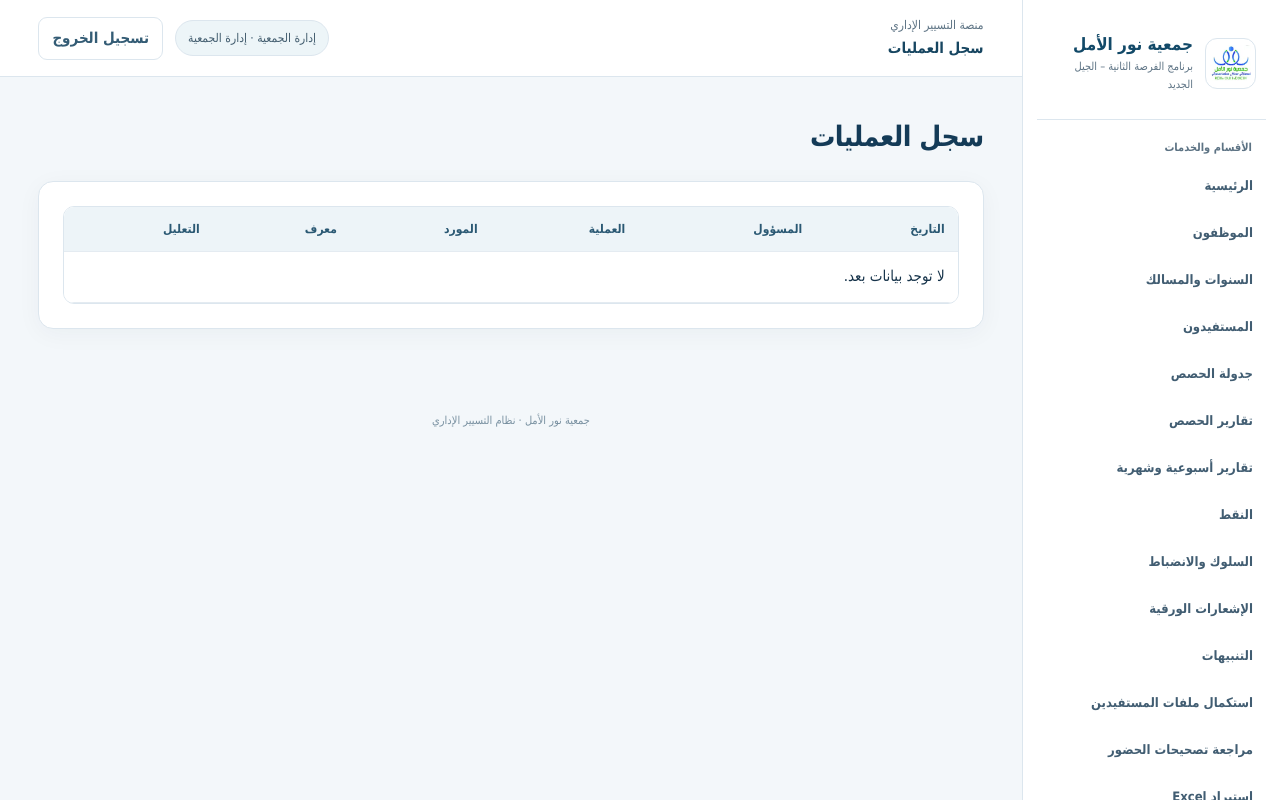
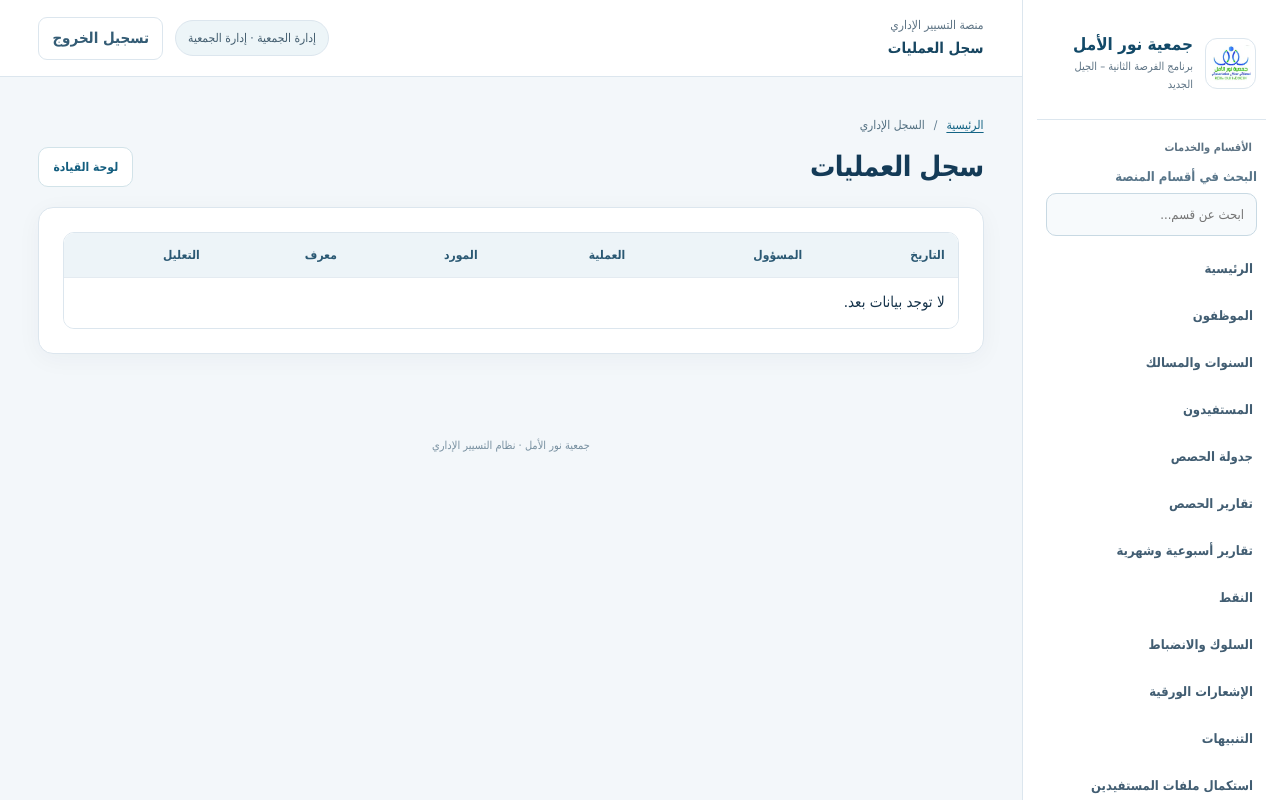
Before and after one commit to mourad-sat/noor-alamal-python-reports, a FastAPI app: page /platform/audit in a window 1280 px wide. Run offline with FastAPI, Linux system fonts and the light colour scheme; the visitor is signed in with stand-in values (Sample User, id 1); data that the repository does not hold is empty.

Commit message:
ui: unify navigation and usability across platform pages
* ui: add sitewide breadcrumbs and searchable accessible navigation

* ui: add privacy-friendly client-side navigation filter

* style: unify sitewide form, navigation and page feedback presentation

* test: cover shared navigation search, breadcrumbs, role safety and escaping

```diff
--- a/platform_v2.py
+++ b/platform_v2.py
@@ -172,6 +172,26 @@ def page(request, user, title, body):
         current = ' aria-current="page"' if active else ""
         nav_items.append(f'<a href="{url}"{current}>{e(label)}</a>')
     nav = "".join(nav_items)
+    # Search never leaves the browser; filtering only hides menu links visually.
+    nav_search = ('<label class="pv2-nav-search-label" for="pv2-nav-filter">'
+                  'البحث في أقسام المنصة</label>'
+                  '<input id="pv2-nav-filter" class="pv2-nav-search" type="search" '
+                  'placeholder="ابحث عن قسم..." autocomplete="off" '
+                  'data-nav-filter="pv2-desktop-links">')
+    mobile_search = ('<label class="pv2-nav-search-label" for="pv2-mobile-filter">'
+                     'البحث في الأقسام</label>'
+                     '<input id="pv2-mobile-filter" class="pv2-nav-search" type="search" '
+                     'placeholder="اسم القسم..." autocomplete="off" '
+                     'data-nav-filter="pv2-mobile-links">')
+    current_section = next((label for label, url in menu if
+        current_path == url or (url != "/platform" and current_path.startswith(url + "/"))), title)
+    breadcrumbs = (
+        '<nav class="pv2-breadcrumbs" aria-label="مسار الصفحة">'
+        '<a href="/platform">الرئيسية</a>'
+        + (f'<span aria-hidden="true">/</span><span aria-current="page">{e(current_section)}</span>'
+           if current_path != "/platform" else "")
+        + '</nav>'
+    )
     username = e(user["name"])
     role_label = e(ROLE_LABELS[user["role"]])
     csrf = post_fields(request.session.get("csrf", ""))
@@ -181,6 +201,7 @@ def page(request, user, title, body):
 <title>{e(title)} | جمعية نور الأمل</title>
 <link rel="stylesheet" href="/static/style.css">
 <link rel="stylesheet" href="/static/platform_ui.css">
+<script src="/static/platform_ui.js" defer></script>
 </head><body class="pv2">
 <a class="pv2-skip" href="#main-content">تجاوز القائمة والوصول إلى المحتوى</a>
 <div class="pv2-layout">
@@ -190,7 +211,9 @@ def page(request, user, title, body):
 <span><strong>جمعية نور الأمل</strong><small>برنامج الفرصة الثانية – الجيل الجديد</small></span>
 </a>
 <p class="pv2-nav-title">الأقسام والخدمات</p>
-<nav class="pv2-links" aria-label="التنقل الرئيسي">{nav}</nav>
+{nav_search}
+<nav id="pv2-desktop-links" class="pv2-links" aria-label="التنقل الرئيسي">{nav}</nav>
+<p class="pv2-nav-no-results" data-empty-for="pv2-desktop-links" hidden>ما لقيناش قسم مطابق.</p>
 </aside>
 <div class="pv2-content-wrap">
 <header class="pv2-topbar">
@@ -202,10 +225,15 @@ def page(request, user, title, body):
 </header>
 <details class="pv2-mobile-menu">
 <summary>فتح قائمة أقسام المنصة</summary>
-<nav class="pv2-links" aria-label="التنقل على الهاتف">{nav}</nav>
+{mobile_search}
+<nav id="pv2-mobile-links" class="pv2-links" aria-label="التنقل على الهاتف">{nav}</nav>
+<p class="pv2-nav-no-results" data-empty-for="pv2-mobile-links" hidden>ما لقيناش قسم مطابق.</p>
 </details>
 <main class="pv2-main" id="main-content" tabindex="-1">
-<h1 class="pv2-page-title">{e(title)}</h1>{body}
+{breadcrumbs}
+<div class="pv2-page-heading"><h1 class="pv2-page-title">{e(title)}</h1>
+<a class="pv2-back-home no-print" href="/platform">لوحة القيادة</a></div>
+{body}
 </main>
 <footer class="pv2-footnote">جمعية نور الأمل · نظام التسيير الإداري</footer>
 </div></div></body></html>''')
--- a/static/platform_ui.css
+++ b/static/platform_ui.css
@@ -238,3 +238,33 @@
 @media(max-width:1000px){.pv2-attendance-stats{grid-template-columns:repeat(2,minmax(0,1fr))}}
 @media(max-width:550px){.pv2-attendance-stats{grid-template-columns:repeat(2,minmax(0,1fr))}.pv2 .pv2-attendance-form{min-width:240px}}
 @media print{.pv2 .pv2-attendance-form{display:none!important}.pv2-attendance-stat{break-inside:avoid}}
+
+
+/* Sitewide finishing pass: responsive navigation, orientation, and common controls. */
+.pv2 [hidden]{display:none!important}
+.pv2-nav-search-label{display:block;margin:0 9px 5px;font-size:11px;font-weight:700;color:#587589}
+.pv2 .pv2-nav-search{display:block;width:calc(100% - 18px);margin:0 9px 13px;min-height:43px;border:1px solid #c8d9e3;border-radius:10px;padding:9px 12px;background:#f7fafc;font-size:13px;box-sizing:border-box}
+.pv2 .pv2-nav-search:focus{background:white}
+.pv2-nav-no-results{font-size:12px;color:#6a8292;padding:10px 13px;margin:0}
+.pv2-breadcrumbs{display:flex;align-items:center;gap:9px;flex-wrap:wrap;color:#5e7a8e;font-size:12px;margin-bottom:10px}
+.pv2-breadcrumbs a{color:#136485;text-decoration:underline;text-underline-offset:3px}
+.pv2-breadcrumbs [aria-current]{color:#526f80}
+.pv2-page-heading{display:flex;align-items:center;justify-content:space-between;gap:12px 18px;flex-wrap:wrap;margin-bottom:16px}
+.pv2 .pv2-page-heading .pv2-page-title{margin:0}
+.pv2-back-home{display:inline-flex;align-items:center;justify-content:center;min-height:40px;border:1px solid #d2e3e9;border-radius:10px;background:#fff;padding:8px 14px;text-decoration:none;font-size:12px;font-weight:700;color:#145e7f}
+.pv2-back-home:hover{background:#eaf7f4;color:#096f5b}
+.pv2 main section:focus-within{border-color:#c8e1e1}
+.pv2 td,.pv2 th{overflow-wrap:anywhere}
+.pv2 table tbody tr:last-child td{border-bottom:0}
+.pv2 .table-scroll:focus-within{box-shadow:0 0 0 2px rgba(14,138,114,.12)}
+.pv2 .form-grid>button,.pv2 .form-grid>.button{min-height:44px}
+.pv2 form button{transition:background .12s ease}
+.pv2 input[type="checkbox"],.pv2 input[type="radio"]{accent-color:#087f68}
+.pv2 :disabled{cursor:not-allowed}
+@media(max-width:980px){
+.pv2-mobile-menu .pv2-nav-search-label{margin-top:12px}
+.pv2-mobile-menu .pv2-nav-search{max-width:420px;margin-bottom:10px}
+.pv2-mobile-menu:not([open]) .pv2-nav-search{display:none}
+}
+@media(max-width:600px){.pv2-page-heading{align-items:flex-start}.pv2-back-home{font-size:12px}}
+@media print{.pv2-breadcrumbs,.pv2-back-home,.pv2-nav-search,.pv2-nav-search-label{display:none!important}}
```
Also changed, not shown: static/platform_ui.js (added, +37 -0 lines), tests/test_sitewide_navigation_ui.py (added, +50 -0 lines).
